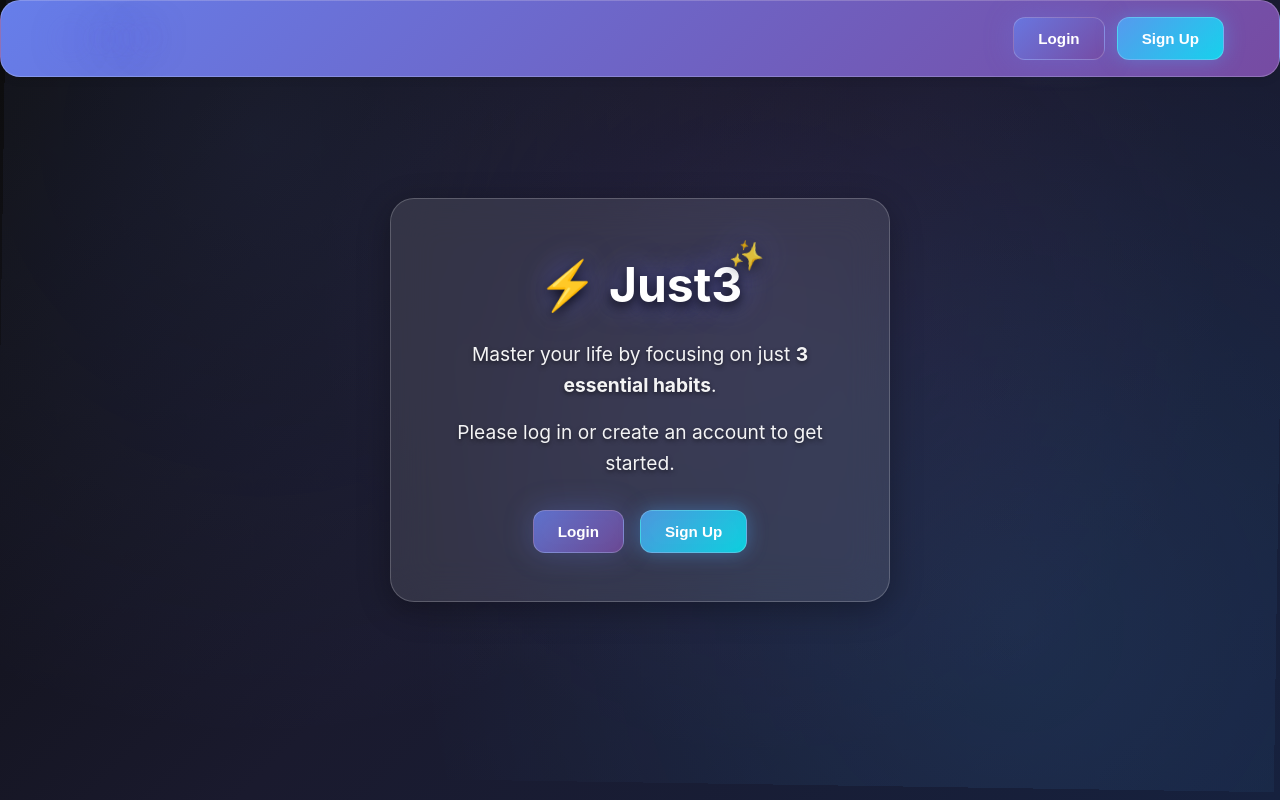
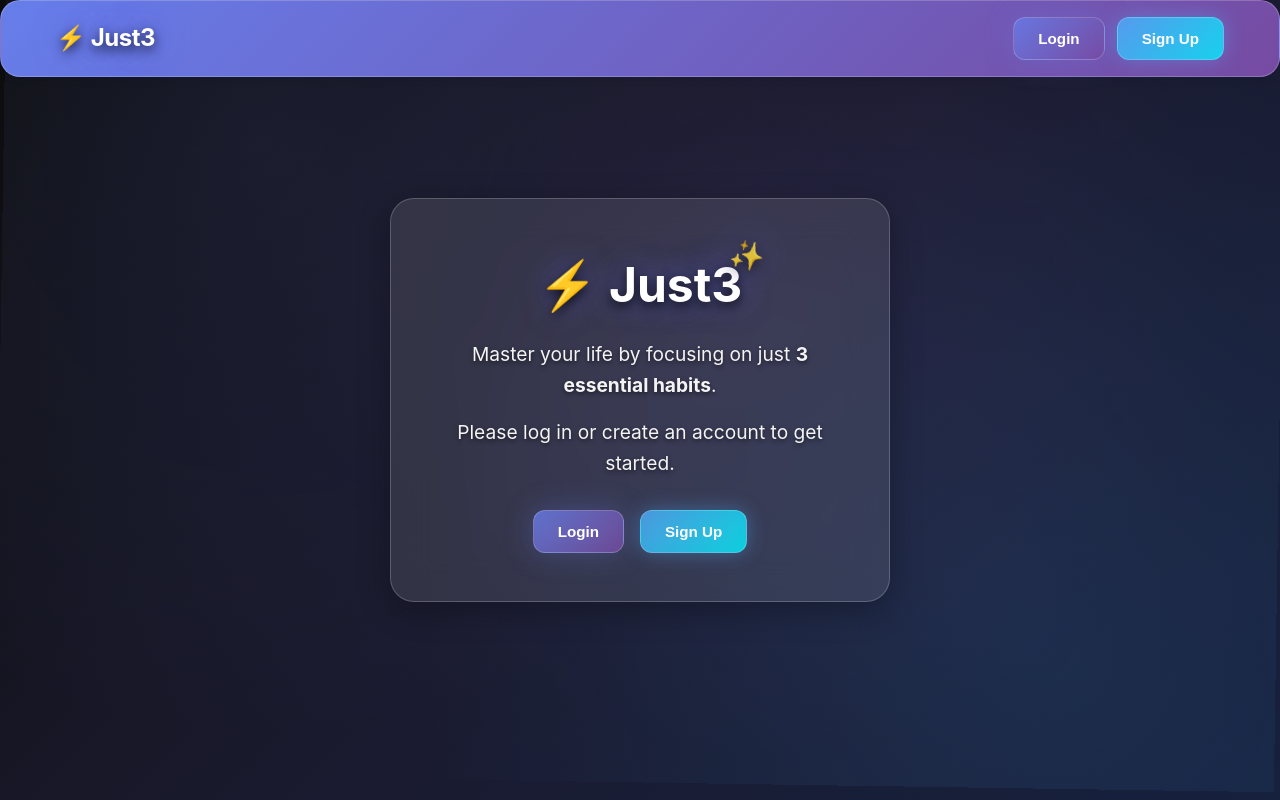
Before and after one commit to AryanShah2000/HabitTracker, a website: page index.html in a window 1280 px wide. Drawn offline with Linux system fonts and the light colour scheme.

Commit message:
Fix main page Just3 title visibility after login
 Issue Resolved:
- Main app header (header h1) was invisible due to gradient text blending with background
- Auth header (.app-title) also updated for consistency

 Changes Made:
- Convert gradient text to solid white with strong shadows
- Add blue glow effect for visual appeal
- Ensure consistent styling across auth and main app headers

 Now both login popup and main page Just3 titles are clearly visible
 Complete accessibility across all app states

```diff
--- a/style.css
+++ b/style.css
@@ -97,24 +97,18 @@ header {
 .app-title {
     font-size: 3.5rem;
     font-weight: 800;
-    background: var(--text-gradient);
-    -webkit-background-clip: text;
-    -webkit-text-fill-color: transparent;
-    background-clip: text;
+    color: white;
     margin-bottom: 10px;
     letter-spacing: -0.02em;
-    text-shadow: 0 0 30px rgba(99, 102, 241, 0.5);
+    text-shadow: 0 4px 12px rgba(0, 0, 0, 0.8), 0 0 30px rgba(99, 102, 241, 0.6);
 }
 
 header h1 {
     font-size: 2.5rem;
     font-weight: 700;
-    background: var(--text-gradient);
-    -webkit-background-clip: text;
-    -webkit-text-fill-color: transparent;
-    background-clip: text;
+    color: white;
     margin-bottom: 15px;
-    text-shadow: 0 0 20px rgba(99, 102, 241, 0.3);
+    text-shadow: 0 4px 12px rgba(0, 0, 0, 0.8), 0 0 30px rgba(99, 102, 241, 0.6);
 }
 
 .date-display {
```
